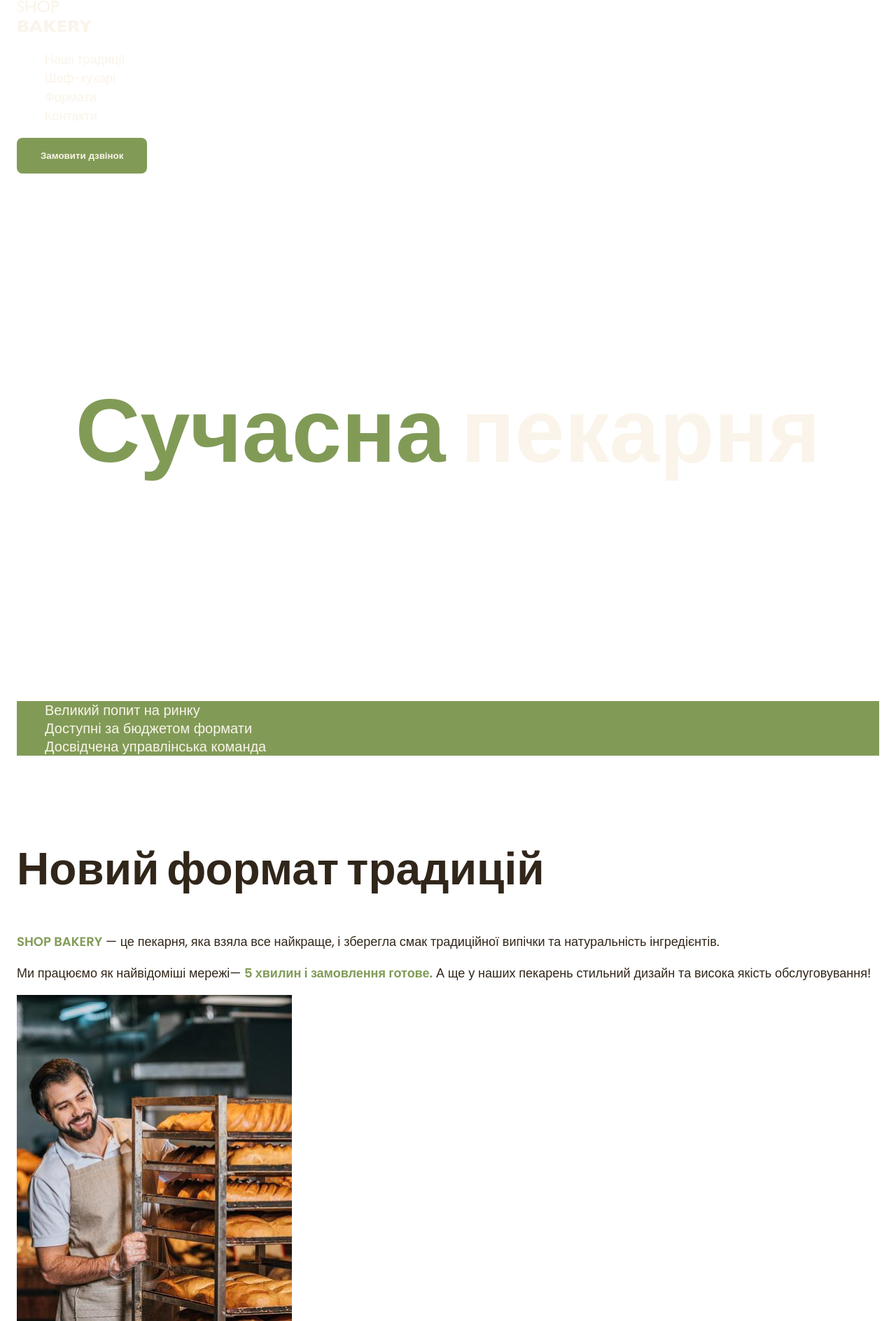
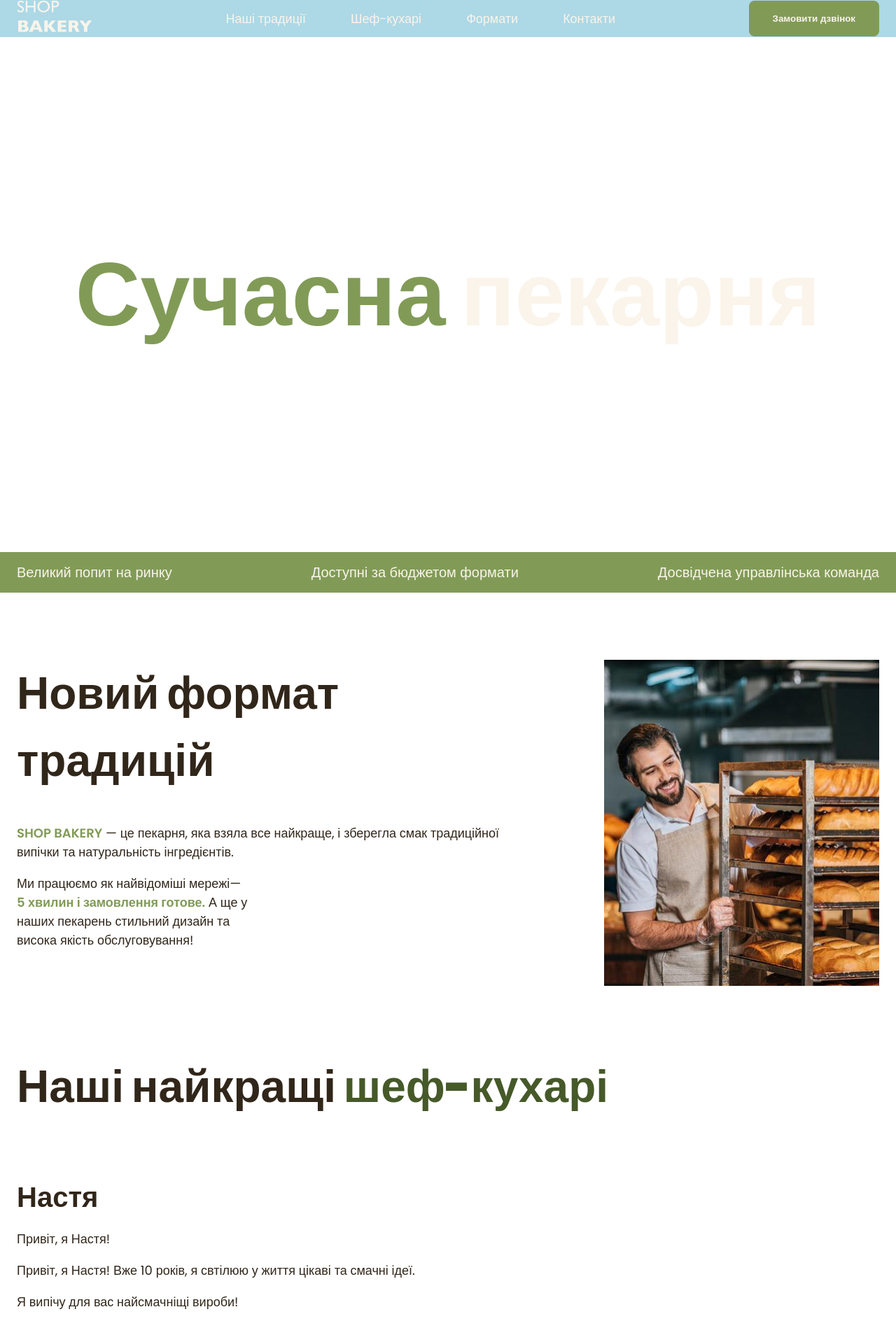
Before and after one commit to Anoryike/genius-practice, a plain HTML site: page index.html in a window 1280 px wide. Shown: the top 1888 px of the page at 70% size. Drawn offline with Linux system fonts and the light colour scheme.

Commit message:
add flex box

```diff
--- a/css/styles.css
+++ b/css/styles.css
@@ -34,6 +34,8 @@ address {
 }
 
 ul {
+  margin: 0;
+  padding: 0;
   list-style-type: none;
 }
 
@@ -82,7 +84,31 @@ ul {
 
 .link:hover {
   color: var(--сolor-brand-light);
-  font-weight: 600;
+}
+
+/* Header */
+.header {
+  background-color: lightblue;
+}
+
+.header-container {
+  display: flex;
+  align-items: center;
+  gap: 40px;
+}
+
+.header-nav {
+  display: flex;
+  align-items: center;
+  flex-grow: 1;
+  gap: 40px;
+}
+
+.header-menu {
+  display: flex;
+  gap: 64px;
+  flex-grow: 1;
+  justify-content: center;
 }
 
 /* Hero section */
@@ -103,12 +129,19 @@ ul {
 }
 
 /* Advantages section */
-.advantages-list {
-  color: var(--сolor-primary-light);
+.advantages-section {
+  padding: 16px 0;
   background-color: var(--сolor-brand-light);
 }
 
+.advantages-list {
+  display: flex;
+  justify-content: space-between;
+  gap: 40px;
+}
+
 .advantages-item {
+  color: var(--сolor-primary-light);
   font-size: 20px;
   font-weight: 300;
   line-height: 1.3;
@@ -128,6 +161,16 @@ ul {
   padding-top: 96px;
 }
 
+.traditions-container {
+  display: flex;
+  justify-content: space-between;
+  gap: 40px;
+}
+
+.traditions-content {
+  max-width: 710px;
+}
+
 .traditions-title {
   margin-bottom: 42px;
 }
@@ -139,6 +182,10 @@ ul {
 
 .traditions-text .uppercase {
   text-transform: uppercase;
+}
+
+.traditions-text.limited {
+  max-width: 335px;
 }
 
 /* Chefs section */
@@ -153,6 +200,22 @@ ul {
 }
 
 /* Formats section */
+.formats-list {
+  display: flex;
+  flex-wrap: wrap;
+  gap: 20px;
+}
+
+.formats-item {
+  flex-basis: calc((100% - 40px) / 3);
+}
+
+.format-card {
+  padding: 24px;
+  border: 1px solid lightblue; /* remove */
+  border-radius: 16px;
+}
+
 .formats-title {
   margin-bottom: 80px;
 }
--- a/index.html
+++ b/index.html
@@ -15,13 +15,14 @@
     <link rel="stylesheet" href="./css/styles.css" />
   </head>
   <body>
-    <header>
+    <header class="header">
       <div class="container">
-        <nav>
+        <div class="header-container">
+          <nav class="header-nav">
             <a href="/">
               <img src="./images/logo.svg" alt="Логотип сучасної пекарні" />
             </a>
-          <ul>
+            <ul class="header-menu">
               <li>
                 <a class="link" href="#traditions-section">Наші традиції</a>
               </li>
@@ -32,6 +33,7 @@
           </nav>
           <button class="button" type="button">Замовити дзвінок</button>
         </div>
+      </div>
     </header>
     <main>
       <section class="hero-section">
@@ -41,7 +43,7 @@
           </h1>
         </div>
       </section>
-      <section>
+      <section class="advantages-section">
         <div class="container">
           <h2 class="visually-hidden">Наші переваги</h2>
           <ul class="advantages-list">
@@ -53,21 +55,27 @@
       </section>
       <section class="traditions-section section" id="traditions-section">
         <div class="container">
-          <h2 class="traditions-title section-title">Новий формат традицій</h2>
+          <div class="traditions-container">
+            <div class="traditions-content">
+              <h2 class="traditions-title section-title">
+                Новий формат традицій
+              </h2>
               <p class="traditions-text">
-            <span class="brand uppercase">shop bakery</span> — це пекарня, яка
-            взяла все найкраще, і зберегла смак традиційної випічки та
+                <span class="brand uppercase">shop bakery</span> — це пекарня,
+                яка взяла все найкраще, і зберегла смак традиційної випічки та
                 натуральність інгредієнтів.
               </p>
-          <p class="traditions-text">
+              <p class="traditions-text limited">
                 Ми працюємо як найвідоміші мережі—
                 <span class="brand">5 хвилин і замовлення готове.</span> А ще у
                 наших пекарень стильний дизайн та висока якість обслуговування!
               </p>
+            </div>
             <img
               src="./images/baker-man.jpg"
               alt="Чоловік пекар дивиться на батони із посмішкою"
             />
+          </div>
         </div>
       </section>
       <section class="section" id="chefs-section">
@@ -104,15 +112,13 @@
       <section class="section" id="formats-section">
         <div class="container">
           <h2 class="formats-title section-title">Формати</h2>
-          <ul>
-            <li>
-              <article>
+          <ul class="formats-list">
+            <li class="formats-item">
+              <article class="format-card">
                 <h3 class="format-title" lang="en">Walrus</h3>
                 <div class="format-text">
                   <p>Площа: до 120 м2</p>
-                  <p>
-                    Меню: розширене меню Штат: 2 продавці-касири, 2 пекарі, 2
-                  </p>
+                  <p>Меню: розширене меню</p>
                   <p>
                     Штат: 2 продавці-касири, 2 пекарі, 2 помічники пекаря, 2
                     офіціанти-різнороби
@@ -121,8 +127,8 @@
                 </div>
               </article>
             </li>
-            <li>
-              <article>
+            <li class="formats-item">
+              <article class="format-card">
                 <h3 class="format-title" lang="en">Horseshoe</h3>
                 <div class="format-text">
                   <p>Площа: до 25 м2</p>
@@ -132,8 +138,8 @@
                 </div>
               </article>
             </li>
-            <li>
-              <article>
+            <li class="formats-item">
+              <article class="format-card">
                 <h3 class="format-title" lang="en">Handlebar</h3>
                 <div class="format-text">
                   <p>Площа: до 15 м2</p>
```
Lines whose indentation alone changed are shown as unchanged.
